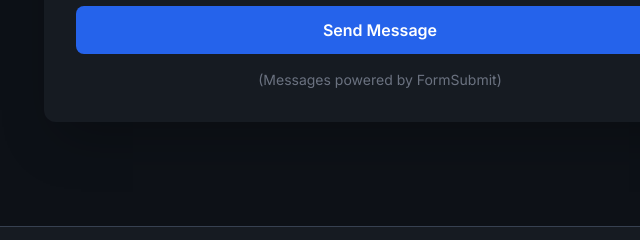
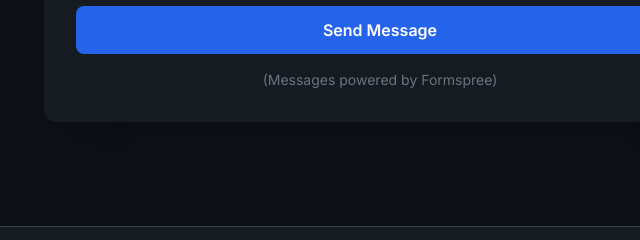
Before and after one commit to prodip34/my-projects., a plain HTML site: page index.html in a window 1280 px wide. Shown: the part 2823-3063 px from the top of the page, 260-900 px from the left. Drawn offline with nearby package versions, Linux system fonts and the light colour scheme.

Commit message:
Update index.html

```diff
--- a/index.html
+++ b/index.html
@@ -218,8 +218,7 @@
     <button type="submit" class="w-full py-3 bg-blue-600 text-white font-semibold rounded-lg hover:bg-blue-700 transition duration-300">
         Send Message
     </button>
-    <p class="text-sm text-gray-500 text-center">(Messages powered by FormSubmit)</p>
-</form>
+   <p class="text-sm text-gray-500 text-center">(Messages powered by Formspree)</p>
         </section>
 
     </main>
```
